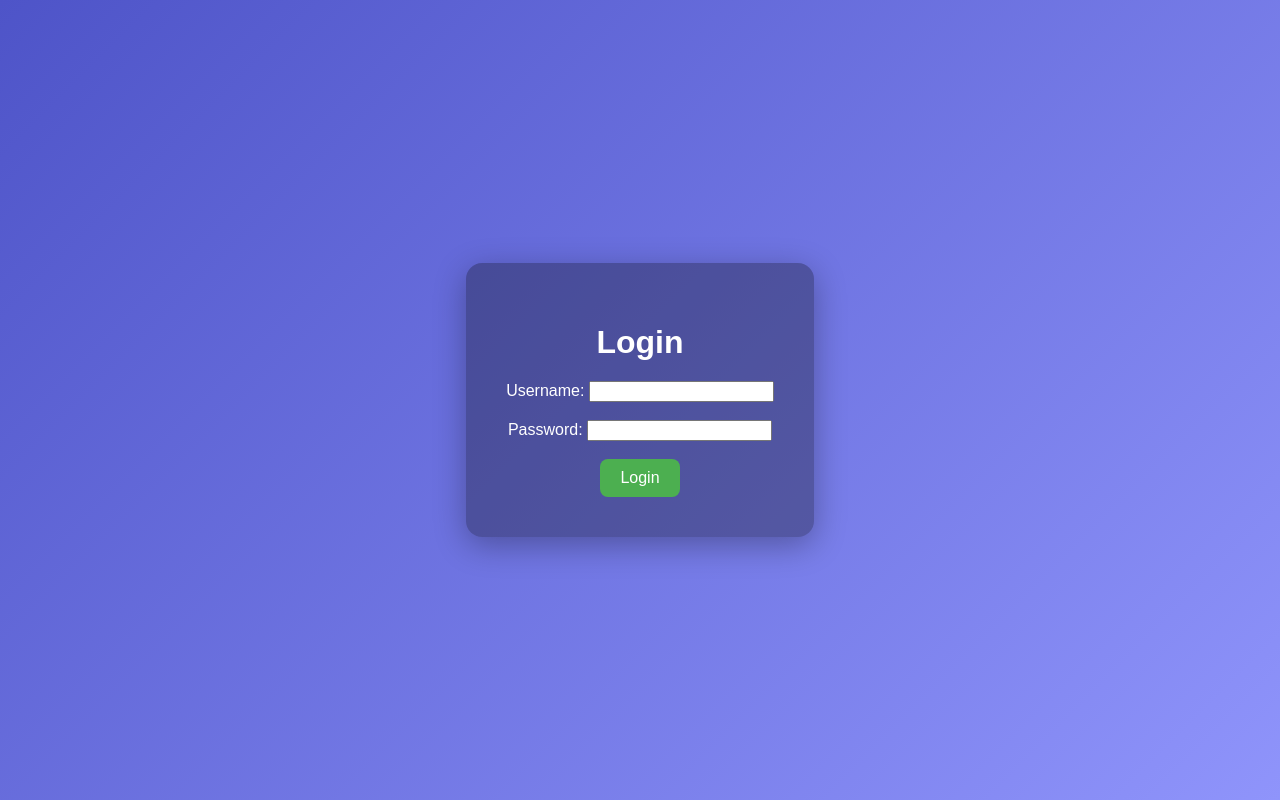
After one commit to tarake25/POS-Doplication, a Flask app: page /login in a window 1280 px wide. The commit adds this page. Run offline with Flask 3, Linux system fonts and the light colour scheme.

Commit message:
log in function

```diff
--- a/app.py
+++ b/app.py
@@ -1,12 +1,17 @@
-from flask import Flask, render_template, request, send_file
+from flask import Flask, render_template, request, send_file, redirect, url_for, session
 import pandas as pd
 import os
 from werkzeug.utils import secure_filename
 
 app = Flask(__name__)
 
+app.secret_key = 'your_secret_key_here'
+
 UPLOAD_FOLDER = 'uploads'
 os.makedirs(UPLOAD_FOLDER, exist_ok=True)
+# Dummy credentials
+VALID_USERNAME = 'aymen'
+VALID_PASSWORD = '010203'
 
 
 @app.route('/', methods=['GET', 'POST'])
@@ -36,11 +41,12 @@ def index():
 
             #SEARCH THE DATA BASE FOR OUR POS
             df_fin = pd.DataFrame({})
-            for i in range(len(df1)) :
-              for j in range(len(df)) :
-                if df1.iat[i,0] == df.iat[j,1] :
+            for i in range(len(df1)):
+                for j in range(len(df)):
+                    if df1.iat[i, 0] == df.iat[j, 1]:
 
-                  df_fin = pd.concat([df_fin, df.iloc[[j]]], ignore_index=True)
+                        df_fin = pd.concat([df_fin, df.iloc[[j]]],
+                                           ignore_index=True)
 
             df_fin = df_fin.sort_values(by='Code POS')
             output_path = os.path.join(UPLOAD_FOLDER, 'processed.xlsx')
@@ -55,11 +61,32 @@ def index():
 
             return response
 
-
         except Exception as e:
             return f"Error processing files: {e}"
 
-    return render_template('index.html')
+    if 'user' in session:
+        return render_template('index.html')
+    return redirect(url_for('login'))
+
+
+@app.route('/login', methods=['GET', 'POST'])
+def login():
+    if request.method == 'POST':
+        username = request.form.get('username')
+        password = request.form.get('password')
+
+        if username == VALID_USERNAME and password == VALID_PASSWORD:
+            session['user'] = username
+            return redirect(url_for('index'))
+
+        return "Invalid credentials, try again."
+    return render_template('login.html')
+
+
+@app.route('/logout')
+def logout():
+    session.pop('user', None)
+    return redirect(url_for('login'))
 
 
 if __name__ == '__main__':
--- /dev/null
+++ b/templates/login.html
@@ -0,0 +1,75 @@
+    <!DOCTYPE html>
+    <html lang="en">
+    <head>
+        <title>Login</title>
+        <style>
+
+            body {
+                font-family: Arial, sans-serif;
+                background: linear-gradient(135deg, #4e54c8, #8f94fb);
+                color: #fff;
+                display: flex;
+                justify-content: center;
+                align-items: center;
+                height: 100vh;
+                margin: 0;
+            }
+            .container {
+                text-align: center;
+                background: rgba(0, 0, 0, 0.3);
+                padding: 40px;
+                border-radius: 16px;
+                box-shadow: 0 8px 32px rgba(0, 0, 0, 0.3);
+            }
+            h1 {
+                margin-bottom: 20px;
+                font-size: 2rem;
+            }
+            .file-input {
+                margin: 20px 0;
+            }
+            .file-label {
+                display: block;
+                margin-bottom: 10px;
+                font-size: 1.2rem;
+            }
+            .file-box {
+                display: inline-block;
+                padding: 10px;
+                border: 2px dashed #fff;
+                border-radius: 12px;
+                transition: background 0.3s;
+                cursor: pointer;
+            }
+            .file-box:hover {
+                background: rgba(255, 255, 255, 0.2);
+            }
+            input[type="file"] {
+                display: none;
+            }
+            button {
+                background-color: #4CAF50;
+                color: white;
+                padding: 10px 20px;
+                font-size: 1rem;
+                border: none;
+                border-radius: 8px;
+                cursor: pointer;
+                transition: background 0.3s;
+            }
+            button:hover {
+                background-color: #45a049;
+            }
+        </style>
+    </head>
+    <body>
+        <div class="container">
+            <h1>Login</h1>
+            <form method="post">
+                <label>Username: <input type="text" name="username"></label><br><br>
+                <label>Password: <input type="password" name="password"></label><br><br>
+                <button type="submit">Login</button>
+            </form>
+        </div>
+    </body>
+    </html>
```
Also changed, not shown: templates/index.html (+13 -1 lines), 1 other file.
